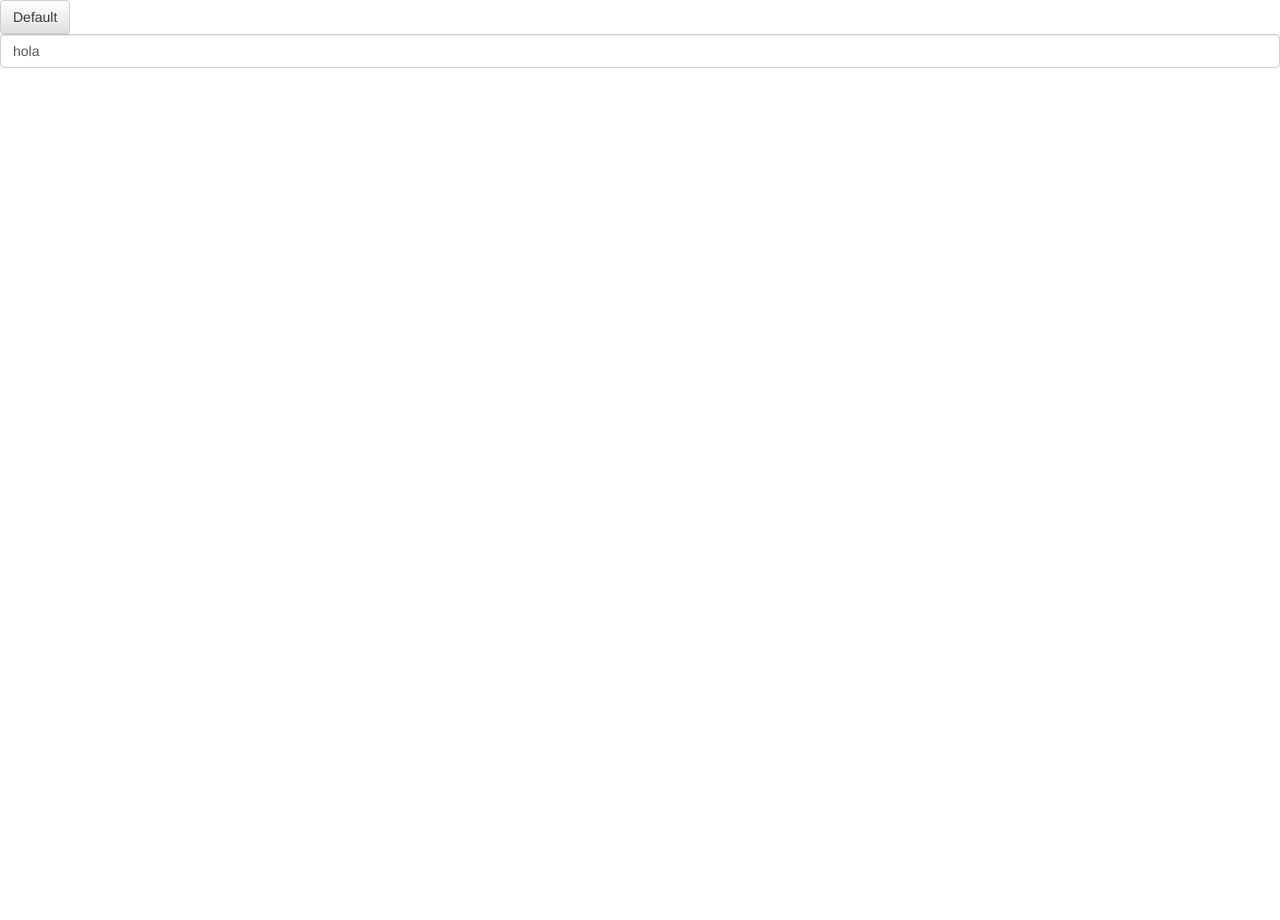
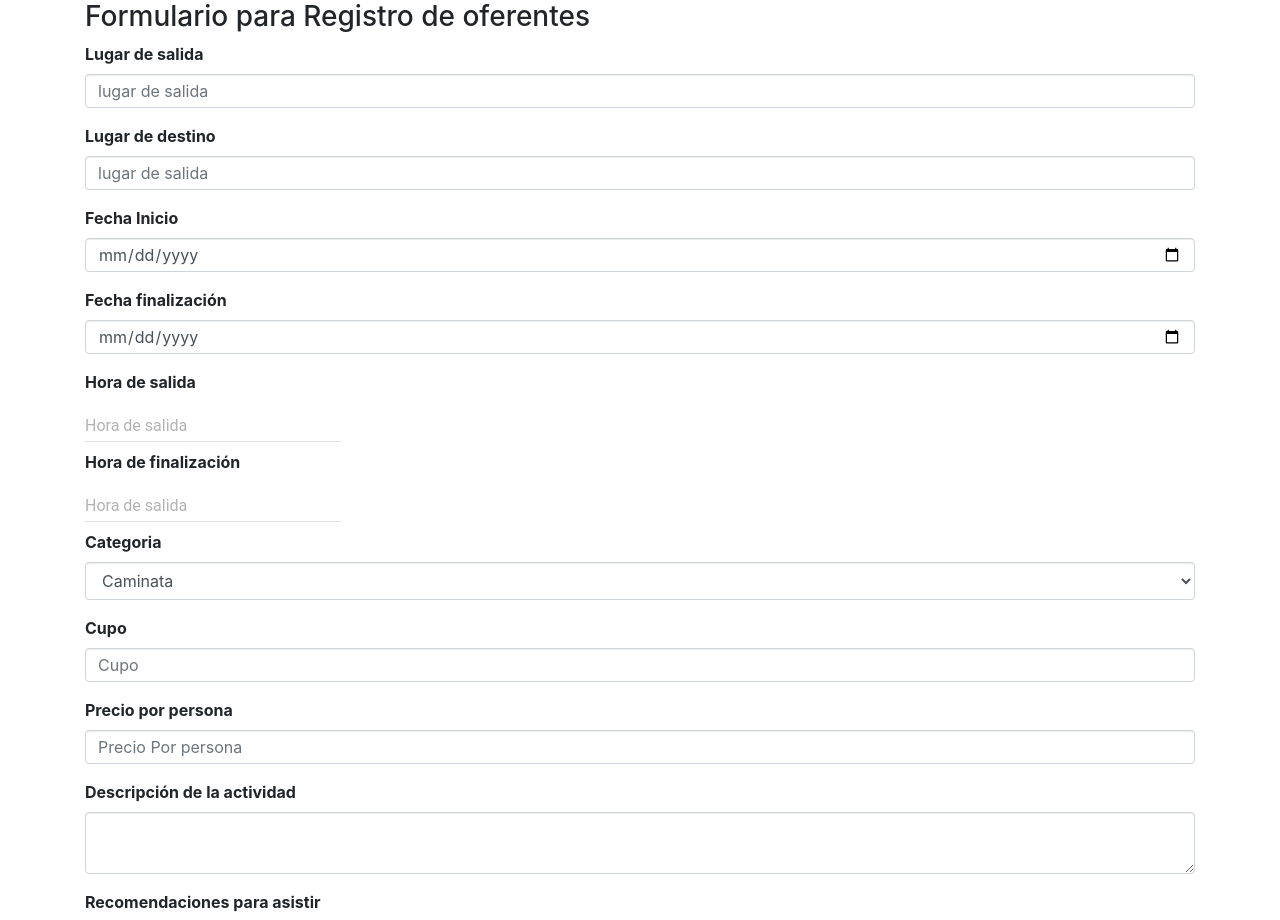
Before and after one commit to kevinubau/toursReactAppWeb, a React (Create React App) app: page / in a window 1280 px wide. Shown: the top 920 px of the page. Before the commit the page ends 800 px from the top, so only its background shows below. Built offline with nearby package versions, Linux system fonts and the light colour scheme.

Commit message:
creado el formulario para cargar actividades, con componentes material design para elegir tiempo

```diff
--- a/package.json
+++ b/package.json
@@ -3,10 +3,12 @@
   "version": "0.1.0",
   "private": true,
   "dependencies": {
+    "bootstrap": "^4.0.0",
+    "material-ui": "^0.20.0",
     "react": "^16.3.2",
-    "react-bootstrap": "^0.32.1",
     "react-dom": "^16.3.2",
-    "react-scripts": "1.1.4"
+    "react-scripts": "1.1.4",
+    "reactstrap": "^5.0.0-beta.3"
   },
   "scripts": {
     "start": "react-scripts start",
--- a/src/App.js
+++ /dev/null
@@ -1,28 +0,0 @@
-import React, {Component} from 'react';
-import { Button, FormControl } from 'react-bootstrap';
-class App extends Component{
-
-
-
-    render(){
-        return(
-            <div>
-                <form>
-
-                    <Button>Default</Button>
-
-                    <FormControl
-                        type="text"
-                        value="hola"
-                        placeholder="Enter text"
-
-                    />
-
-
-                </form>
-            </div>
-        );
-    }
-}
-
-export default App;
--- /dev/null
+++ b/src/Components/App.js
@@ -0,0 +1,114 @@
+import React, {Component} from 'react';
+import { Button, Form, FormGroup, Label, Input, FormText } from 'reactstrap';
+import TimePicker from 'material-ui/TimePicker';
+import MuiThemeProvider from 'material-ui/styles/MuiThemeProvider';
+
+
+class App extends Component{
+
+
+    render(){
+        return(
+            <div className='container'>
+
+                <Form>
+
+                    <h3>Formulario para Registro de oferentes</h3>
+                    <FormGroup>
+
+                    <Label for="exampleText">Lugar de salida</Label>
+                        <Input type="text" name="salida" id="" placeholder="lugar de salida" />
+                    </FormGroup>
+
+                    <FormGroup>
+
+                        <Label for="exampleText">Lugar de destino</Label>
+                            <Input type="text" name="salida" id="" placeholder="lugar de salida" />
+                    </FormGroup>
+
+                    <FormGroup>
+                        <Label for="exampleDate">Fecha Inicio</Label>
+                        <Input type="date" name="date" id="exampleDate" placeholder="Fecha" />
+                    </FormGroup>
+
+                    <FormGroup>
+                        <Label for="exampleDate">Fecha finalización</Label>
+                        <Input type="date" name="date" id="exampleDate" placeholder="Fecha" />
+                    </FormGroup>
+
+
+
+                    <MuiThemeProvider>
+                    <Label for="exampleText">Hora de salida</Label>
+                    <TimePicker
+                        hintText="Hora de salida"
+
+                    />
+
+                    </MuiThemeProvider>
+
+
+                    <MuiThemeProvider>
+                    <Label for="exampleText">Hora de finalización</Label>
+                    <TimePicker
+                        hintText="Hora de salida"
+
+                    />
+
+                    </MuiThemeProvider>
+
+                    <FormGroup>
+                        <Label for="exampleSelect">Categoria</Label>
+                        <Input type="select" name="select" id="exampleSelect">
+                            <option>Caminata</option>
+                            <option>Ciclismo</option>
+                            <option>Playa</option>
+                            <option>Camping</option>
+                            <option>Extremo</option>
+                        </Input>
+                    </FormGroup>
+
+                     <FormGroup>
+
+                        <Label for="exampleText">Cupo</Label>
+                        <Input type="number" min='1' required name="salida" id="" placeholder="Cupo" />
+                    </FormGroup>
+
+                    <FormGroup>
+
+                        <Label for="exampleText">Precio por persona</Label>
+                        <Input type="number" min='0' required name="salida" id="" placeholder="Precio Por persona" />
+                    </FormGroup>
+
+
+
+
+                    <FormGroup>
+                        <Label for="exampleText">Descripción de la actividad</Label>
+                        <Input type="textarea" name="text" id="exampleText" />
+                    </FormGroup>
+
+
+                    <FormGroup>
+                        <Label for="exampleText">Recomendaciones para asistir</Label>
+                        <Input type="textarea" name="text" id="exampleText" />
+                    </FormGroup>
+
+
+                    <FormGroup>
+                        <Label for="exampleFile">Seleccione una o varias imágenes</Label>
+                        <Input type="file" name="file" id="exampleFile" multiple />
+
+                    </FormGroup>
+
+
+                    <Button>Agregar</Button>
+
+
+                </Form>
+            </div>
+        );
+    }
+}
+
+export default App;
--- /dev/null
+++ b/src/css/estilo.css
@@ -0,0 +1,3 @@
+html {
+    font-size: 16px;
+}
--- a/src/index.js
+++ b/src/index.js
@@ -1,6 +1,10 @@
 import React from 'react';
 import ReactDOM from 'react-dom';
-import App from './App';
+import App from './Components/App';
+import './css/estilo.css';
+
+import 'bootstrap/dist/css/bootstrap.css';
+
 
 ReactDOM.render(
   <App />,
```
Also changed, not shown: 1 other file (tests, documents, lock files or other folders).
